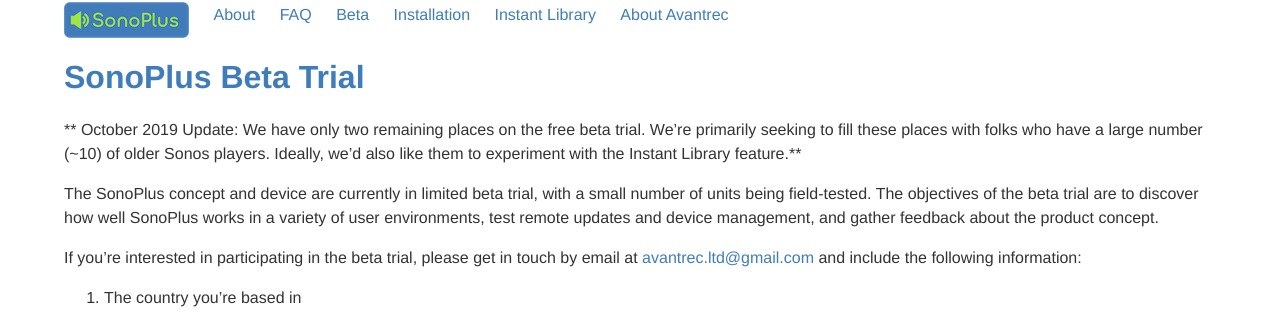
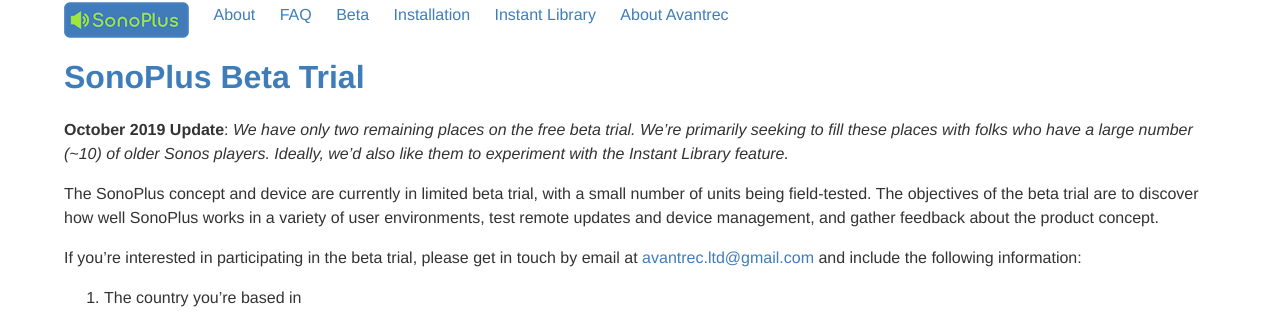
Before and after one commit to avantrec/avantrec.github.io, a Jekyll site: the page built from sonoplus/beta.md, in a window 1280 px wide. Shown: the part 150-463 px from the top of the page. Built offline with Jekyll 4.4.1, drawn with Linux system fonts in a browser that asks for light colours.

Commit message:
Fix formatting.

```diff
--- a/sonoplus/beta.md
+++ b/sonoplus/beta.md
@@ -5,7 +5,7 @@
 
 # SonoPlus Beta Trial
 
-** October 2019 Update: We have only two remaining places on the free beta trial. We're primarily seeking to fill these places with folks who have a large number (~10) of older Sonos players. Ideally, we'd also like them to experiment with the Instant Library feature.**
+**October 2019 Update**: *We have only two remaining places on the free beta trial. We're primarily seeking to fill these places with folks who have a large number (~10) of older Sonos players. Ideally, we'd also like them to experiment with the Instant Library feature.*
 
 The SonoPlus concept and device are currently in limited beta trial, with a small number of units being field-tested. The objectives of the beta trial are to discover how well SonoPlus works in a variety of user environments, test remote updates and device management, and gather feedback about the product concept.
 
```
